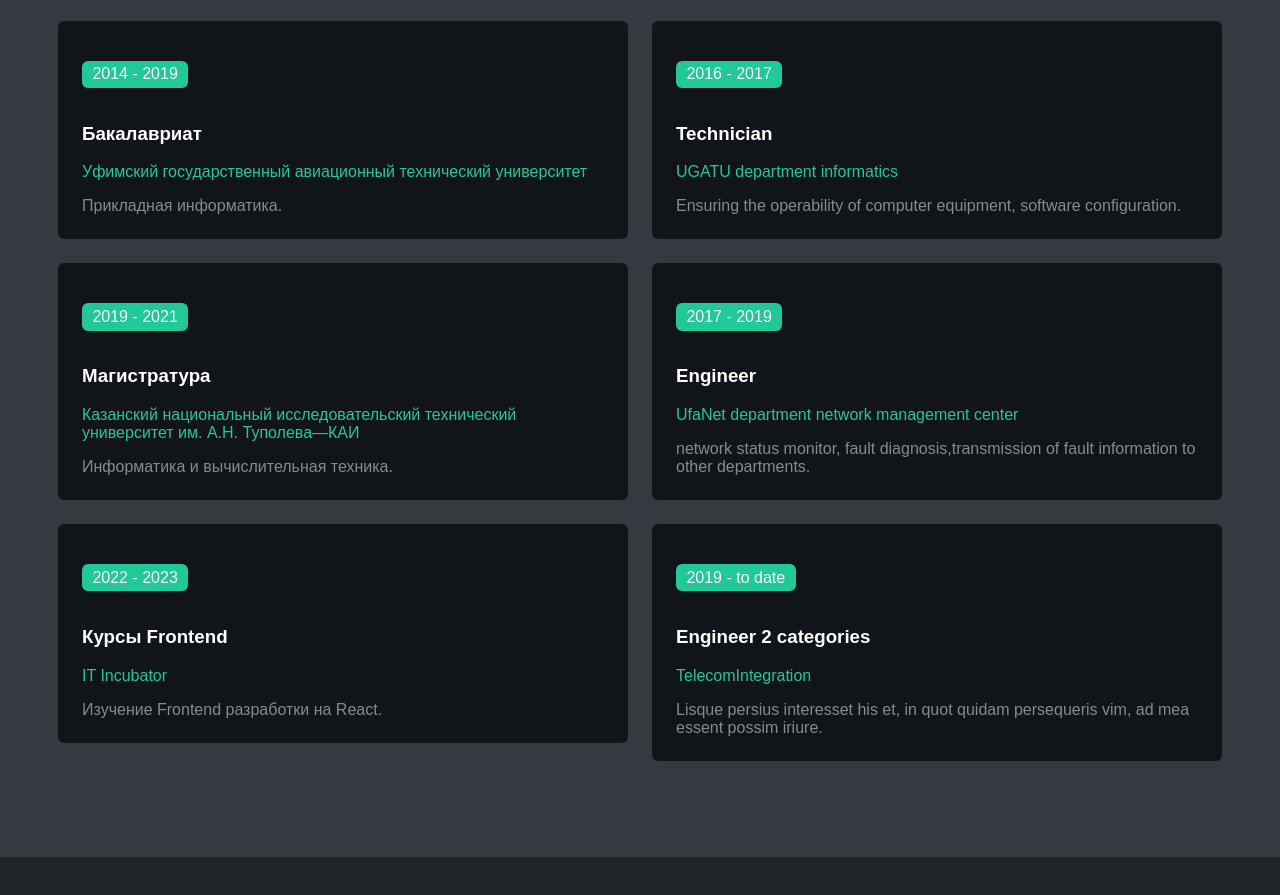
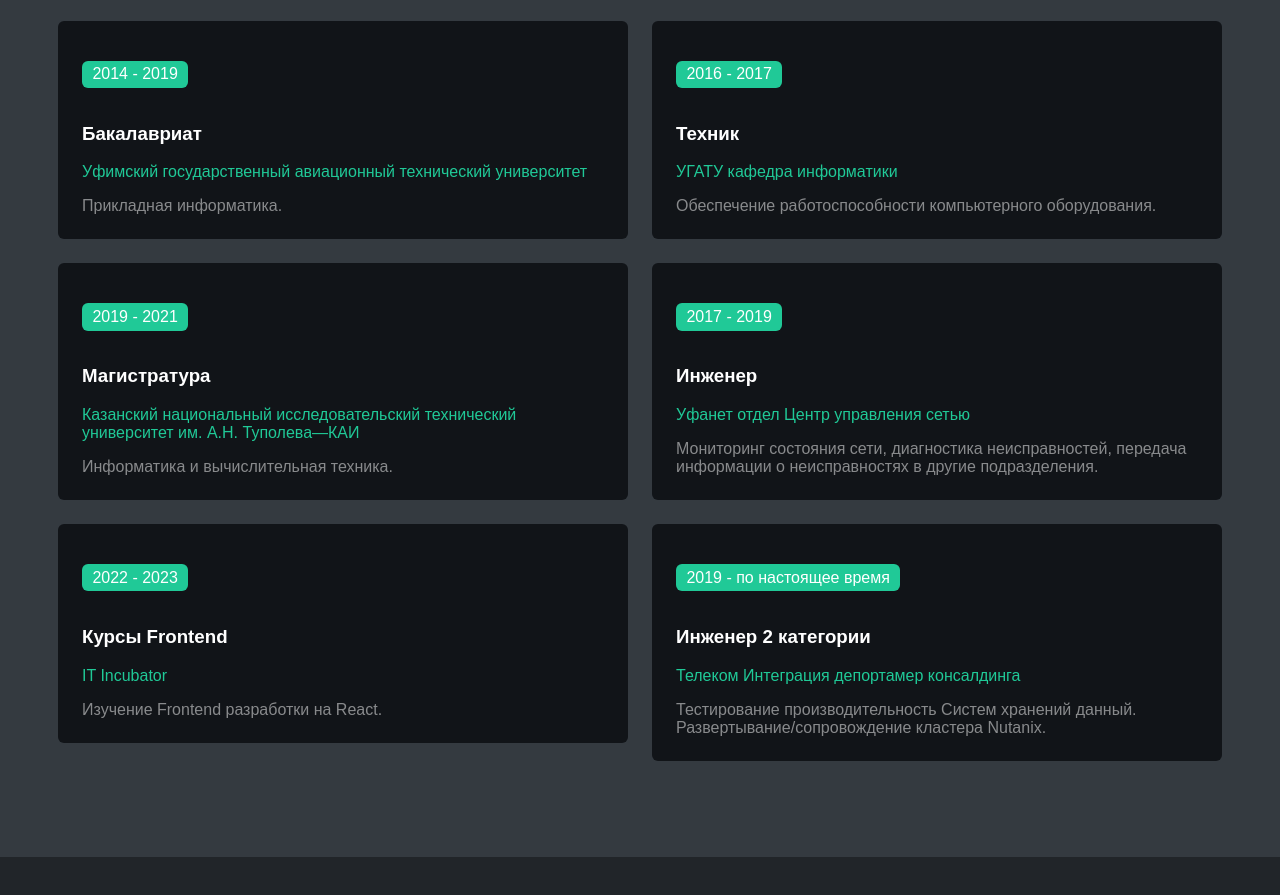
Before and after one commit to irassl/porfolioRu, a React (Create React App) app: page / in a window 1280 px wide. Shown: the part 3960-4855 px from the top of the page. Built offline with nearby package versions, Linux system fonts and the light colour scheme.

Commit message:
resumeUpdate

```diff
--- a/src/common/projectDetail/ProjectDetail.tsx
+++ b/src/common/projectDetail/ProjectDetail.tsx
@@ -14,7 +14,7 @@ export const ProjectDetail = ({closePopup, selectedId,  project}: ProjectPopupPr
     return (
         <motion.div className={style.modal} tabIndex={-1}>
             <motion.div layoutId={selectedId} className={style.dialog}>
-                <motion.div className={style.content}>
+                <div className={style.content}>
                     <div className={style.contentBody}>
                         <button
                             type="button"
@@ -71,7 +71,7 @@ export const ProjectDetail = ({closePopup, selectedId,  project}: ProjectPopupPr
 
                     </div>
 
-                </motion.div>
+                </div>
 
                 {/*<motion.button onClick={() => closePopup()} />*/}
             </motion.div>
--- a/src/components/porfolio/Portfolio.tsx
+++ b/src/components/porfolio/Portfolio.tsx
@@ -30,10 +30,10 @@ export const Portfolio = () => {
                         {projectsData.length > 0 &&
                             projectsData.map((project,index)=>(
                                 <motion.div key={index}  className={style.project}  layoutId={project.id} onClick={() => handleOpenPopup(project.id)} >
-                                 <motion.div className={style.projectBox}>
-                                     <motion.div className={style.projectBoxImg}>
-                                         <motion.img src={project.thumbImage} className={style.boxImg} />
-                                         <motion.div className={style.projectBoxOverlay}>
+                                 <div className={style.projectBox}>
+                                     <div className={style.projectBoxImg}>
+                                         <img src={project.thumbImage} className={style.boxImg} />
+                                         <div className={style.projectBoxOverlay}>
                                              {/*<motion.a*/}
                                              {/*    className={style.stretchedLink}*/}
                                              {/*    href=""*/}
@@ -45,12 +45,12 @@ export const Portfolio = () => {
                                              {/*    // }}                                                 // data-bs-toggle="modal"*/}
                                              {/*    // data-bs-target="#exampleModal"*/}
                                              {/*/>*/}
-                                             <motion.div className={style.projectBoxOverlayDetails}>
-                                                 <motion.h5>{project.title}</motion.h5>
-                                             </motion.div>
-                                         </motion.div>
-                                     </motion.div>
-                                 </motion.div>
+                                             <div className={style.projectBoxOverlayDetails}>
+                                                 <h5>{project.title}</h5>
+                                             </div>
+                                         </div>
+                                     </div>
+                                 </div>
                                 </motion.div>
                             ))
                         }
--- a/src/components/resume/ResumeData.js
+++ b/src/components/resume/ResumeData.js
@@ -23,20 +23,20 @@ export  const educationDetails = [
 export const experienceDetails = [
     {
         yearRange: "2016 - 2017",
-        title: "Technician",
-        place: "UGATU department informatics",
-        desc: "Ensuring the operability of computer equipment, software configuration.",
+        title: "Техник",
+        place: "УГАТУ кафедра информатики",
+        desc: "Обеспечение работоспособности компьютерного оборудования.",
     },
     {
         yearRange: "2017 - 2019",
-        title: "Engineer",
-        place: "UfaNet department network management center",
-        desc: "network status monitor, fault diagnosis,transmission of fault information to other departments.",
+        title: "Инженер",
+        place: "Уфанет отдел Центр управления сетью",
+        desc: "Мониторинг состояния сети, диагностика неисправностей, передача информации о неисправностях в другие подразделения.",
     },
     {
-        yearRange: "2019 - to date",
-        title: "Engineer 2 categories",
-        place: "TelecomIntegration",
-        desc: "Lisque persius interesset his et, in quot quidam persequeris vim, ad mea essent possim iriure.",
+        yearRange: "2019 - по настоящее время",
+        title: "Инженер 2 категории",
+        place: "Телеком Интеграция депортамер консалдинга",
+        desc: "Тестирование производительность Систем хранений данный. Развертывание/сопровождение кластера Nutanix.",
     },
 ];
```
